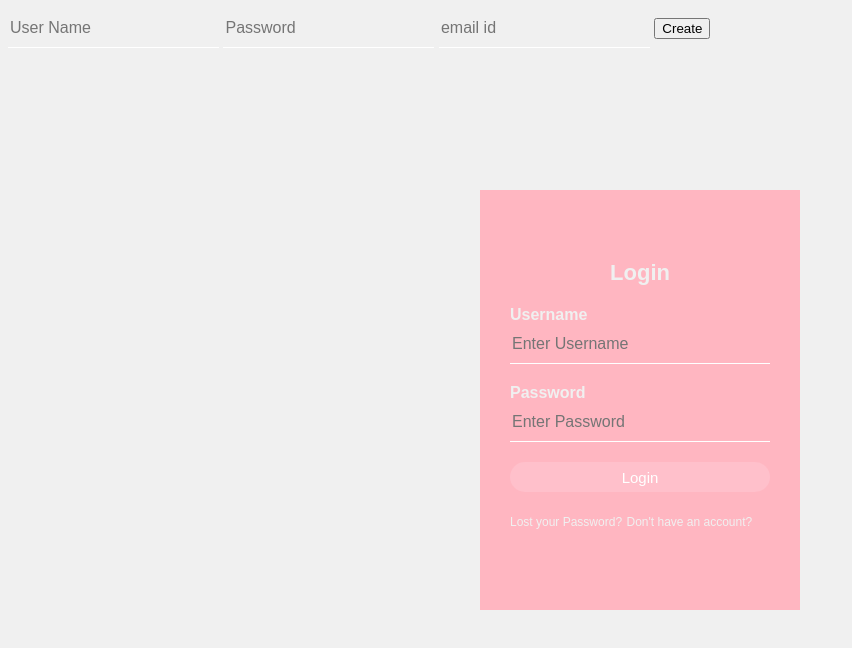
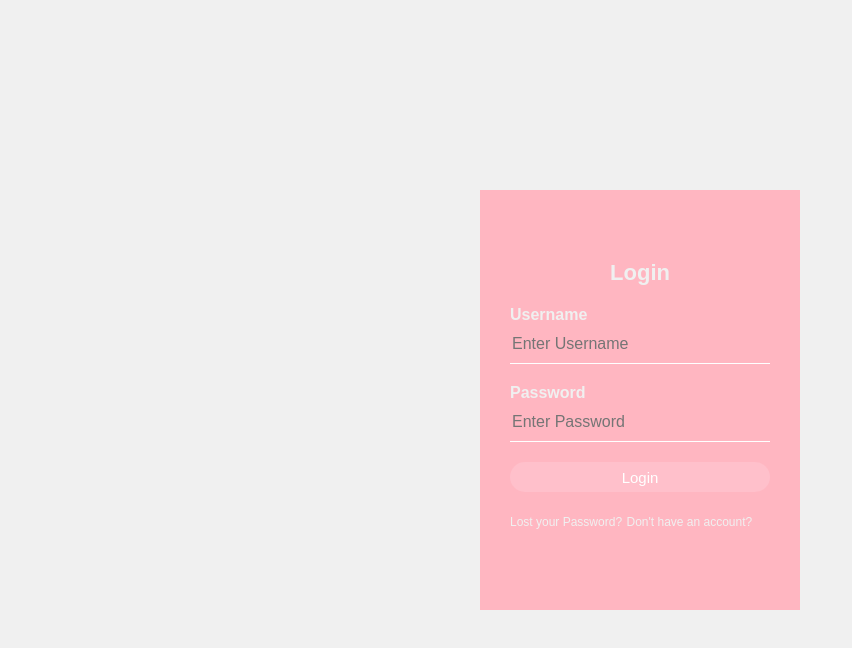
Before and after one commit to jaydendang1/RoboDrobe, a plain HTML site: page RoboDrobe Test/LOGIN.html in a window 1280 px wide. Shown: the whole page, without its empty margins (0-852 px from the left). Drawn offline with Linux system fonts and the light colour scheme.

Commit message:
Update LOGIN.html

```diff
--- a/RoboDrobe Test/LOGIN.html
+++ b/RoboDrobe Test/LOGIN.html
@@ -16,13 +16,9 @@
             <a href="#">Don't have an account?</a>
         </form>
     </div>
-            <form class="register-form">
-                <input type="text" placeholder="User Name" />
-                <input type="text" placeholder="Password" />
-                <input type="text" placeholder="email id" />
-                <button>Create</button>
 
-        </form>
+
+
 
 </body>
 </html>
```
